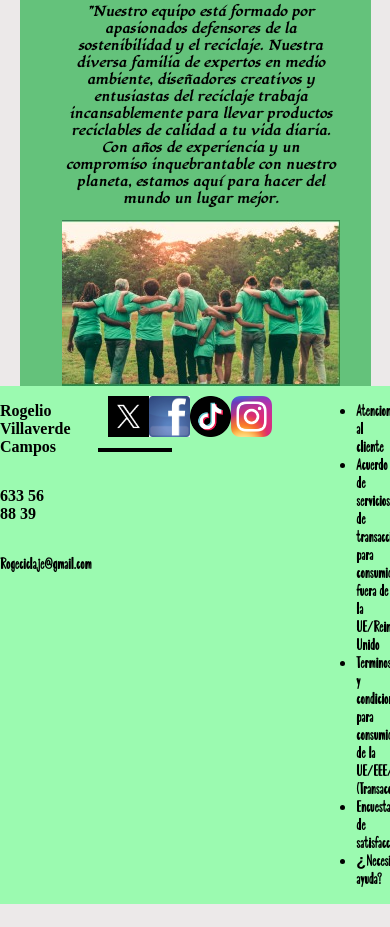
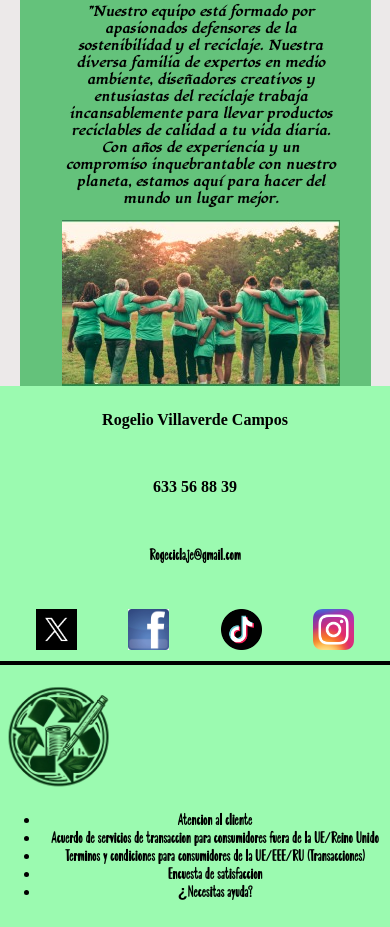
Before and after one commit to jmhr0/diw_sitio_Rogelio_Villaverde, a website built with Parcel: page src/index.html in a window 390 px wide. Shown: the part 379-1306 px from the top of the page. Before the commit the page ends 1283 px from the top, so only its background shows below. Built offline with nearby package versions, Linux system fonts and the light colour scheme.

Commit message:
Finalización de proyecto

```diff
--- a/src/assets/styles/scss/layouts/_footer.scss
+++ b/src/assets/styles/scss/layouts/_footer.scss
@@ -60,3 +60,18 @@ footer {
   display: block;
   margin: auto;
 }
+
+@media screen and (max-width: 768px) {
+  .footer__seccion1,
+  .footer__seccion2,
+  .footer__seccion3 {
+    grid-column: 1/13;
+    text-align: center;
+    margin-bottom: 10px;
+  }
+
+  .footer__seccion4 {
+    right: 0;
+    bottom: 0;
+  }
+}
--- a/src/assets/styles/scss/layouts/_header.scss
+++ b/src/assets/styles/scss/layouts/_header.scss
@@ -44,7 +44,7 @@ header {
         }
     }
 
-    @media screen and (max-width: 48rem) {
+    @media screen and (max-width: 768px) {
         .text-container {
             span {
                 font-size: 1.5rem;
```
